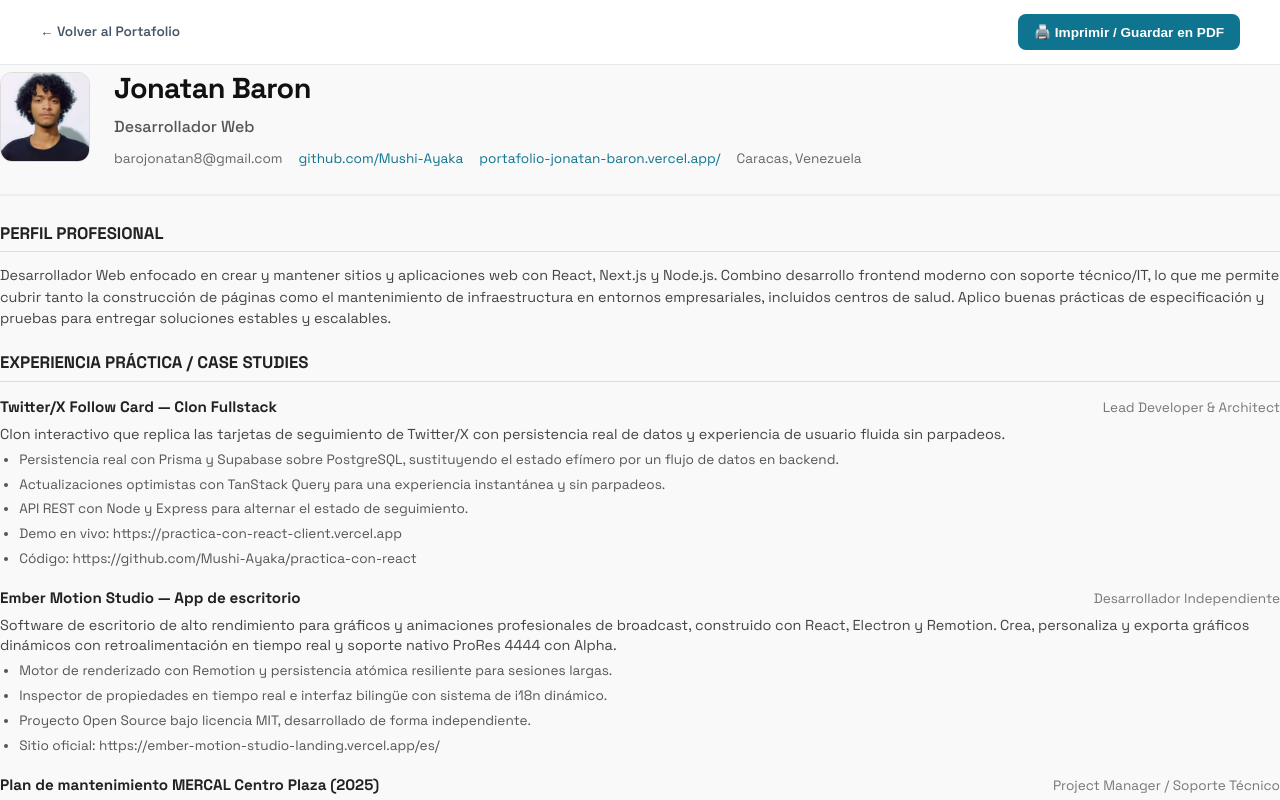
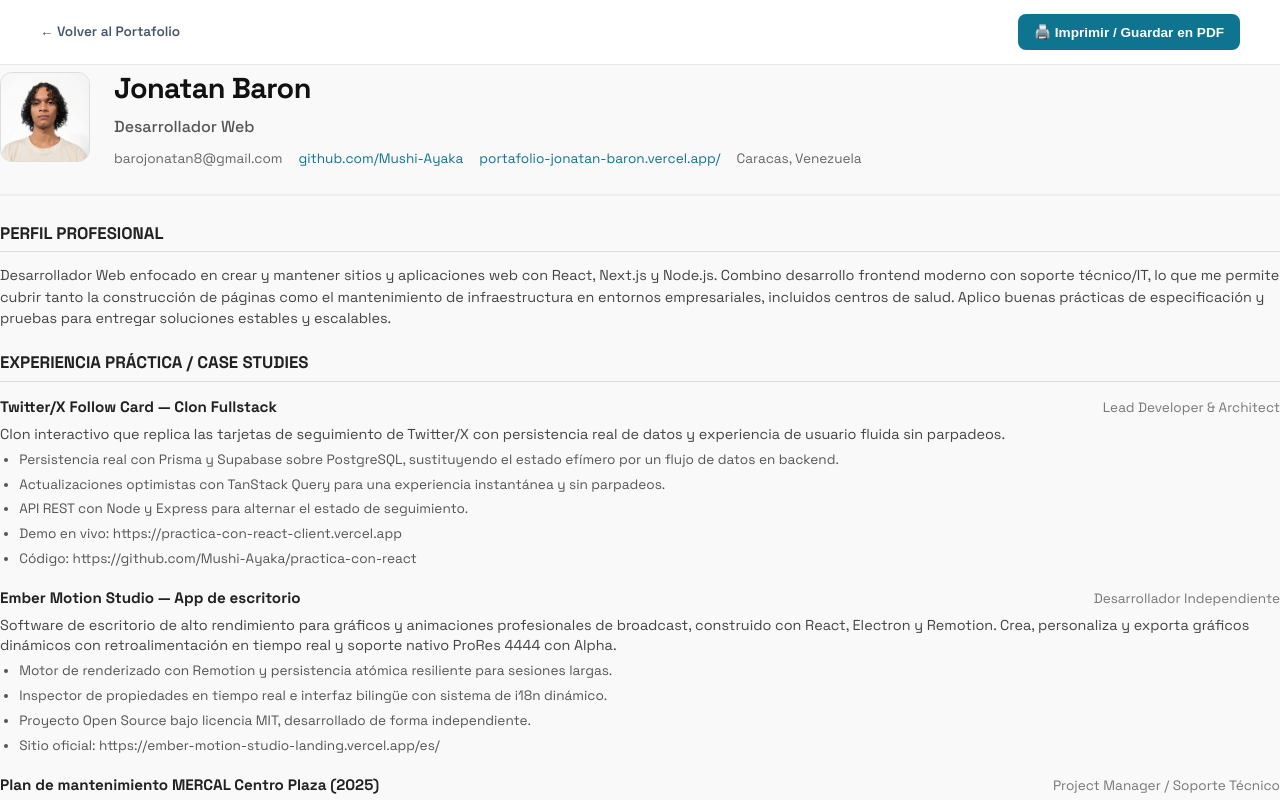
Before and after one commit to Mushi-Ayaka/Portafolio, a Next.js app: page /cv in a window 1280 px wide. Shown: the top 800 px of the page. Built offline with nearby package versions, Linux system fonts and the light colour scheme.

Commit message:
fix(cv): cambiar foto de perfil por 1787356935041(1).png

```diff
--- a/src/app/cv/page.tsx
+++ b/src/app/cv/page.tsx
@@ -94,10 +94,10 @@ export default function CVPage() {
       <div className={styles.cvContainer}>
         {/* Header */}
         <header className={styles.header}>
-          {/* FOTO - Debe existir en public/media/profile.jpg */}
+          {/* FOTO - Debe existir en public/media/profile.png */}
           <div style={{ position: 'relative', width: 90, height: 90, flexShrink: 0 }}>
              <Image
-               src="/media/profile.jpg"
+                src="/media/profile.png"
                alt="Jonatan Baron"
                className={styles.photo}
                width={90}
```
Also changed, not shown: public/media/profile.jpg (deleted), public/media/profile.png (added).
